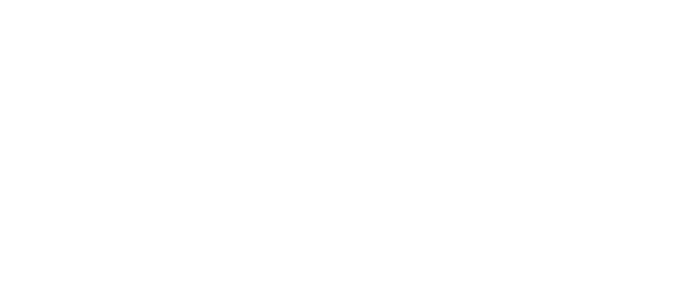
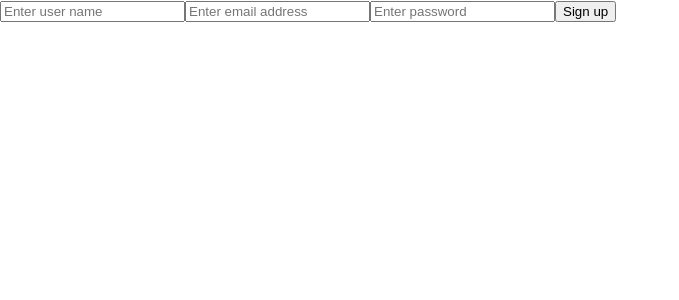
Before and after one commit to SohtaInoguchi/okusuri-tracker, a React (Create React App) app: page /signup in a window 1280 px wide. Before the commit this address had no page. Shown: the top 300 px of the page, without its empty margins (0-679 px from the left). Built offline with nearby package versions, Linux system fonts and the light colour scheme.

Commit message:
feat: user signup input stored in database

```diff
--- a/data-source.ts
+++ b/data-source.ts
@@ -1,12 +1,13 @@
 import "reflect-metadata"
 import { DataSource } from 'typeorm';
 import { Prescription } from "./entities/Prescription";
+import { Users } from "./entities/User";
 
 export const AppDataSource = new DataSource({
     type: "postgres",
     host: "localhost",
     username: "Sohta063019",
     database: "prescription",
-    entities: [Prescription],
+    entities: [Prescription, Users],
     synchronize: true
 })
--- a/src/App.tsx
+++ b/src/App.tsx
@@ -5,6 +5,7 @@
 import Dashboard from './Dashboard';
 import Home from './Home';
 import Login from './Login';
+import Signup from './Signup';
 
 // function App() {
 function App() {
@@ -12,6 +13,7 @@
     <Routes>
       <Route path='/' element={<Home />}/>
       <Route path='login' element={<Login />}/>
+      <Route path='signup' element={<Signup />}/>
       <Route path='dashboard' element={<Dashboard />}/>
       <Route path='register' element={<RegisterNewRecord />}/>
     </Routes>
--- a/src/Home.tsx
+++ b/src/Home.tsx
@@ -1,11 +1,12 @@
 import React from 'react'
+import { Link } from 'react-router-dom'
 
 export default function Home() {
   return (
     <div>
         <h1>Home</h1>
-        <button>Login</button>
-        <button>Sign up</button>
+        <Link to="/login">Login</Link>
+        <Link to="/signup">Sign up</Link>
     </div>
     )
 }
--- a/src/Login.tsx
+++ b/src/Login.tsx
@@ -2,6 +2,9 @@
 
 export default function Login() {
   return (
-    <div>Login</div>
+      <>
+        <input type="text" placeholder='Enter email address'/>
+        <input type="text" placeholder='Enter user name'/>
+      </>
   )
 }
--- a/src/RegisterNewRecord.tsx
+++ b/src/RegisterNewRecord.tsx
@@ -10,7 +10,7 @@
 
     const sendData = (e:any) => {
       e.preventDefault();
-      axios.post('/register-medication', {
+      axios.post('/register-prescription', {
         medicationName: medicationNameInput.current?.value,
         pharmacyName: pharmacyNameInput.current?.value,
         hospitalName: hospitalNameInput.current?.value,
--- /dev/null
+++ b/src/Signup.tsx
@@ -0,0 +1,31 @@
+import React from 'react'
+import axios from 'axios';
+
+export default function Signup() {
+  const userName = React.createRef<HTMLInputElement>();
+  const email = React.createRef<HTMLInputElement>();
+  const password = React.createRef<HTMLInputElement>();
+
+  const handleOnClick = (e: React.MouseEvent<HTMLButtonElement>): void => {
+    e.preventDefault();
+
+    axios.post('/user-signup', {
+      userName: userName.current?.value,
+      email: email.current?.value,
+      password: password.current?.value,
+    })
+
+    userName.current!.value = "";
+    email.current!.value = "";
+    password.current!.value = "";
+  }
+
+  return (
+      <>
+        <input type="text" ref={userName} placeholder='Enter user name'/>
+        <input type="text" ref={email} placeholder='Enter email address'/>
+        <input type="text" ref={password} placeholder='Enter password'/>
+        <button onClick={handleOnClick}>Sign up</button>
+      </>
+  )
+}
```
Also changed, not shown: entities/User.ts (added, +17 -0 lines), 1 other file (tests, documents, lock files or other folders).
